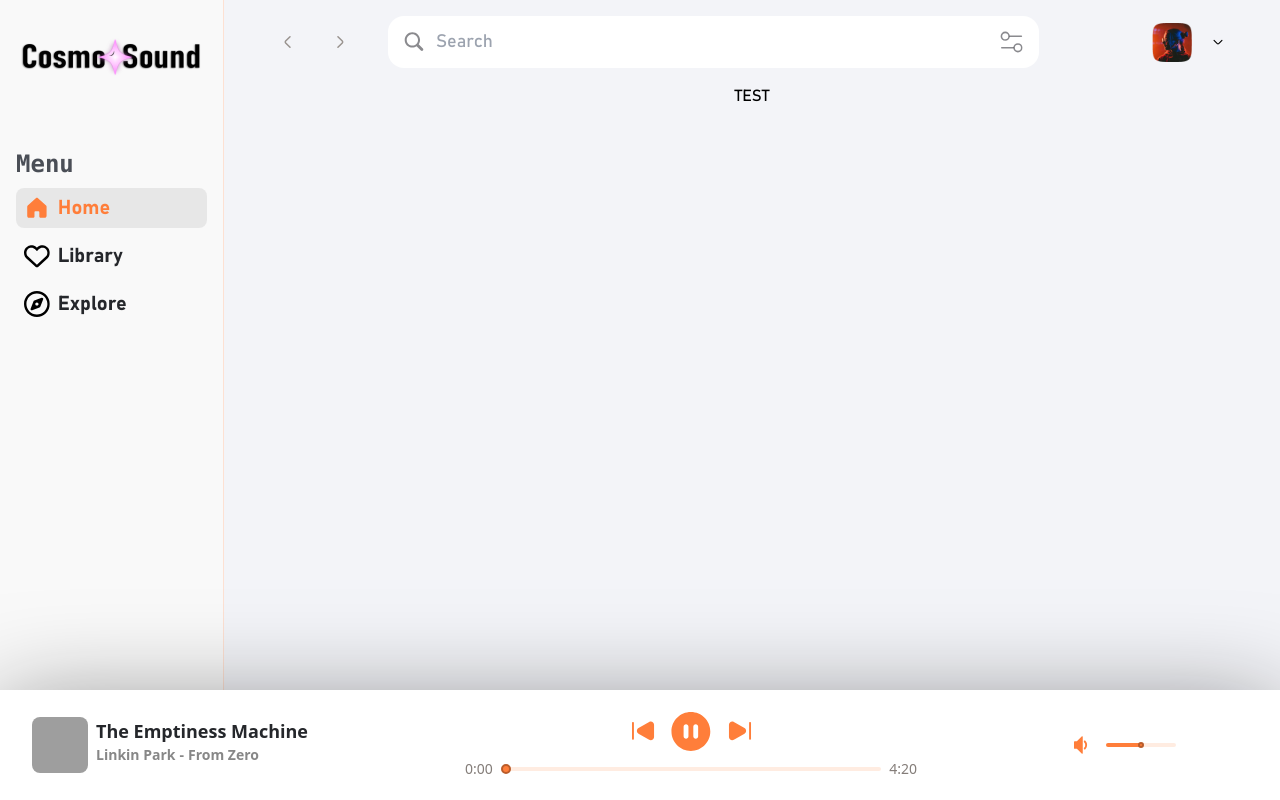
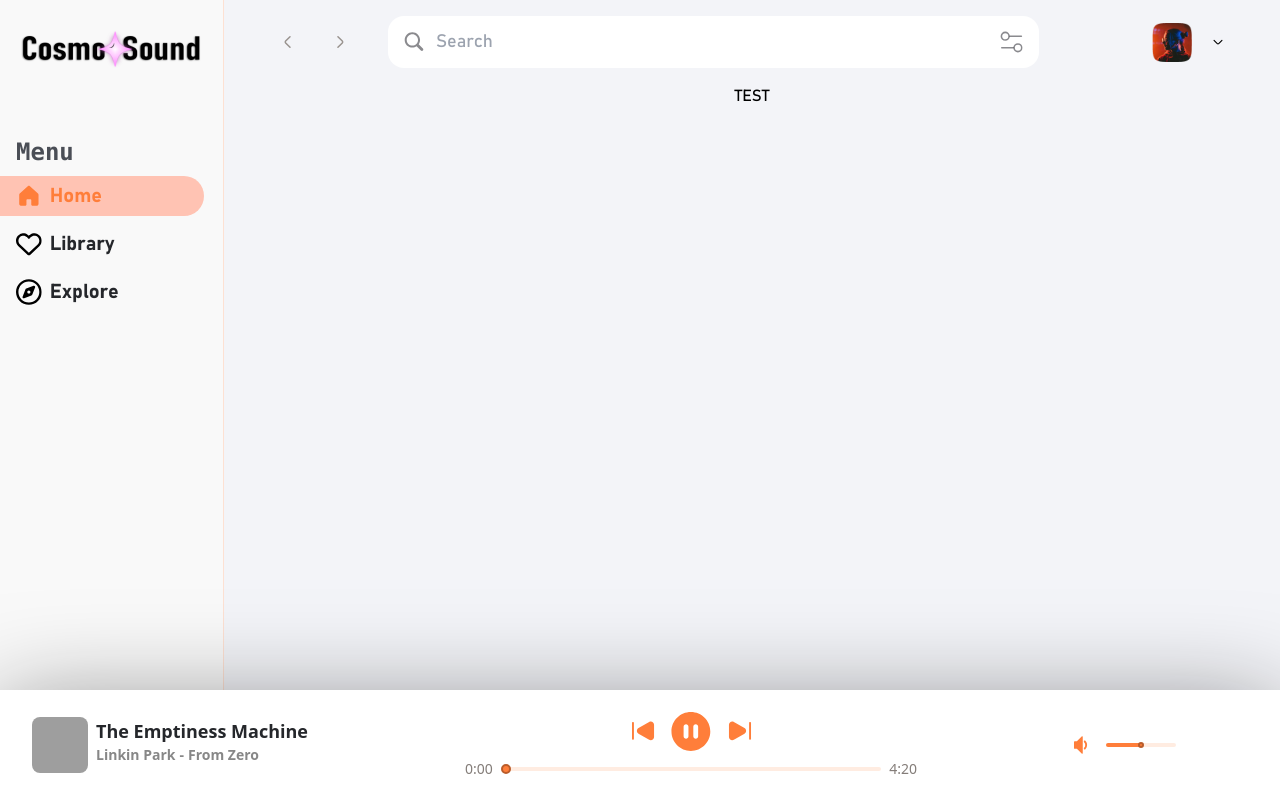
Before and after one commit to enzo405/Cosmosound, a React (Vite) app: page / in a window 1280 px wide. Built offline with nearby package versions, Linux system fonts and the light colour scheme; grey boxes are pictures that could not be loaded.

Commit message:
rework sidebar without animation

```diff
--- a/src/assets/css/theme.css
+++ b/src/assets/css/theme.css
@@ -5,7 +5,7 @@
     --color-soft-beige: rgba(255, 215, 194, 0.69);
     --color-body-bg: rgba(243, 244, 248, 1);
     --color-sidebar-bg: rgba(249, 249, 249, 1);
-    --color-sidebar-item-bg: rgba(220, 220, 220, 0.6);
+    --color-sidebar-item-bg: rgba(255, 195, 179, 255);
     --color-sidebar-item-bg-hover: rgba(220, 220, 220, 0.6);
     --color-primary-orange: rgba(255, 126, 58, 1);
     --color-shadow-music-player: rgba(16, 16, 16, 0.5);
--- a/src/components/Template/Root.tsx
+++ b/src/components/Template/Root.tsx
@@ -8,7 +8,7 @@ function Root(): ReactElement {
   return (
     <div className="flex flex-col h-screen">
       <div className="font-bs h-full flex flex-row bg-body-bg">
-        <Sidebar className="hidden sm:flex flex-col sm:p-2 gap-6 sm:gap-10 min-w-20 sm:min-w-56" />
+        <Sidebar className="hidden sm:flex flex-col gap-6 sm:gap-10 min-w-20 sm:min-w-56" />
         <div className="flex flex-col flex-grow mx-1 sm:mx-4 lg:mx-10">
           <Header />
           <div className="h-full">
--- a/src/components/Template/Sidebar/Sidebar.tsx
+++ b/src/components/Template/Sidebar/Sidebar.tsx
@@ -9,7 +9,7 @@ interface SidebarProps {
 
 function Sidebar({ className, showHeaderAvatar = false }: SidebarProps): ReactElement {
   return (
-    <div className={`${className} bg-sidebar-bg border-soft-beige border-r-[1px]`}>
+    <div className={`${className} bg-sidebar-bg sm:border-soft-beige sm:border-r-[1px]`}>
       <TopSidebar />
       <SidebarContent showHeaderAvatar={showHeaderAvatar} />
     </div>
--- a/src/components/Template/Sidebar/SidebarContent.tsx
+++ b/src/components/Template/Sidebar/SidebarContent.tsx
@@ -9,8 +9,8 @@ interface SidebarContentProps {
 
 function SidebarContent({ showHeaderAvatar }: SidebarContentProps): ReactElement {
   return (
-    <div className="flex flex-row justify-around sm:justify-start sm:flex-col sm:gap-2 w-full h-full mt-1 px-2 xsm:items-start">
-      <span className="hidden sm:block text-sidebar-category-font font-medium sm:font-semibold text-lg sm:text-2xl font-mono">
+    <div className="flex flex-row justify-around sm:justify-start sm:flex-col sm:gap-2 w-full h-full xsm:items-start">
+      <span className="hidden sm:block sm:px-4 text-sidebar-category-font font-medium sm:font-semibold text-lg sm:text-2xl font-mono">
         Menu
       </span>
       {Object.entries(routesSidebar).flatMap((objRoute, i) => (
--- a/src/components/Template/Sidebar/SidebarItem.tsx
+++ b/src/components/Template/Sidebar/SidebarItem.tsx
@@ -25,14 +25,14 @@ export default function SidebarItem({
   let active = isActive(path);
   let classes = "";
   if (active) {
-    classes += "bg-sidebar-item-bg text-primary-orange ";
+    classes += "bg-sidebar-item-bg text-primary-orange";
   } else {
-    classes += "hover:bg-sidebar-item-bg-hover text-dark-custom ";
+    classes += "hover:bg-sidebar-item-bg-hover text-dark-custom";
   }
   return (
     <div
       onClick={() => navigate(path)}
-      className={`${classes} w-auto sm:w-full flex flex-col px-2 py-1 cursor-pointer rounded-lg justify-center sm:justify-normal sm:flex-row`}>
+      className={`${classes} w-auto sm:w-11/12 flex flex-col px-2 xsm:px-4 py-1 cursor-pointer rounded-t-2xl sm:rounded-e-full justify-center sm:justify-normal sm:flex-row`}>
       <span className="flex justify-center sm:justify-normal sm:w-auto">
         <Icon
           iconName={active ? iconNameActive : iconName}
--- a/src/components/Template/Sidebar/TopSidebar.tsx
+++ b/src/components/Template/Sidebar/TopSidebar.tsx
@@ -7,7 +7,7 @@ function TopSidebar(): ReactElement {
   return (
     <a
       onClick={() => navigate("/")}
-      className="hidden sm:flex flex-row justify-center items-center cursor-pointer h-full w-fit px-4 sm:p-1 sm:h-20 sm:min-h-20 lg:h-24 lg:min-h-24 sm:w-full">
+      className="hidden sm:flex flex-row justify-center items-center cursor-pointer h-full w-fit px-4 sm:p-3 sm:h-20 sm:min-h-20 lg:h-24 lg:min-h-24 sm:w-full">
       <img src="./src/assets/img/sidebar/CosmoSound_logoSidebar.png" alt="CosmoSound" />
     </a>
   );
```
